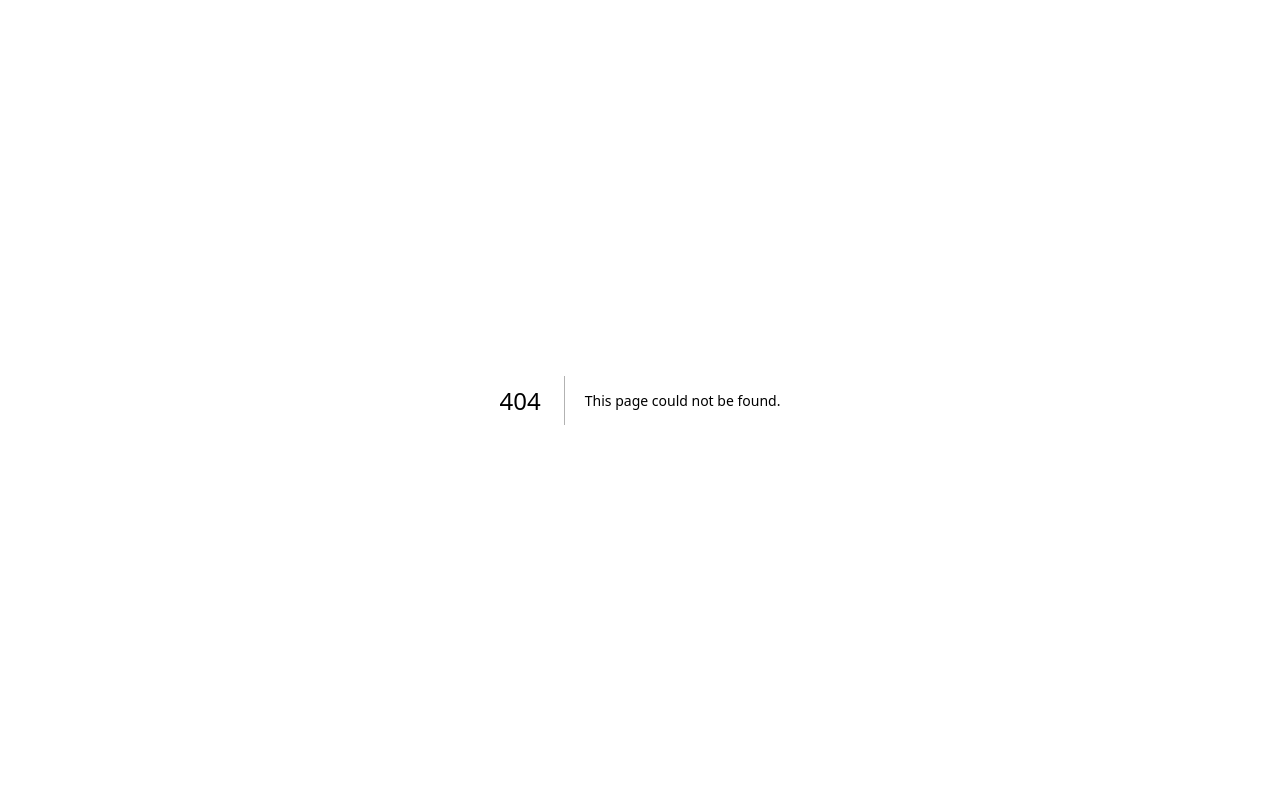
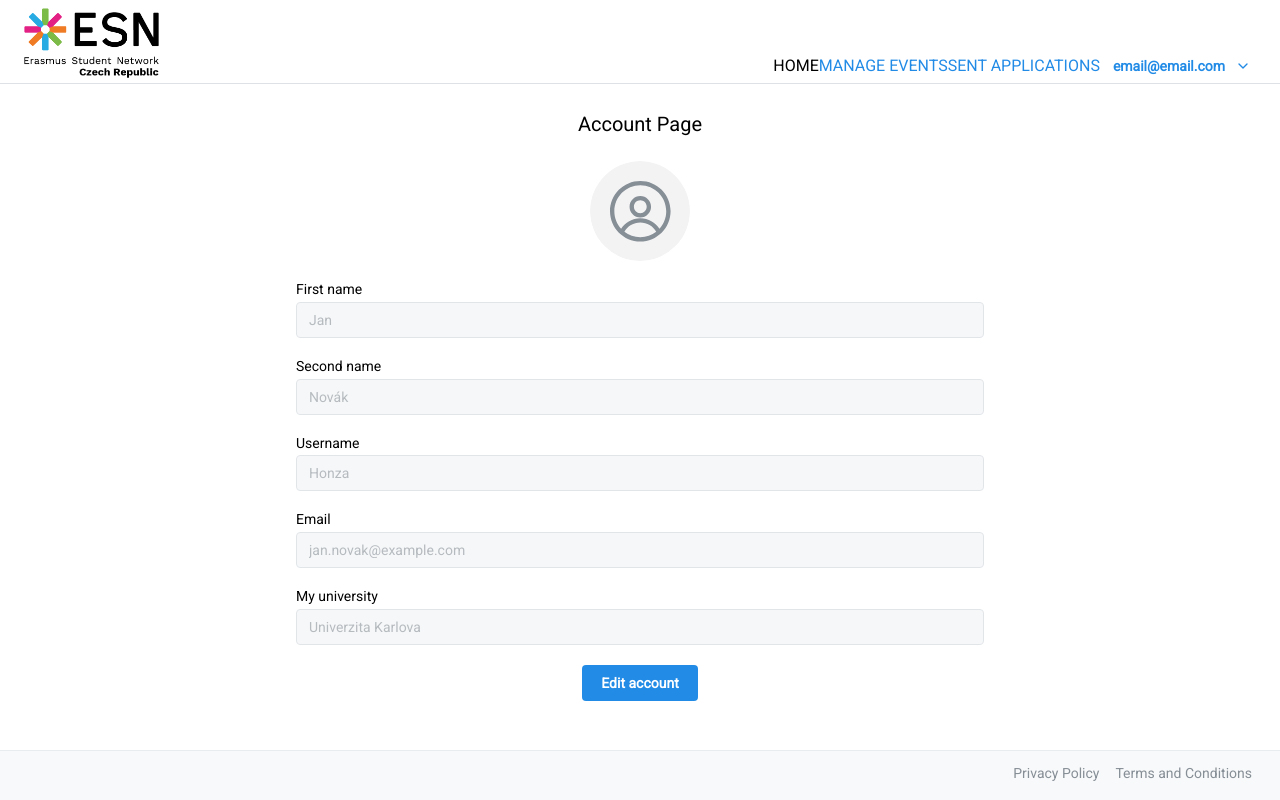
Before and after one commit to slabys/mois, a Next.js app in the folder frontend/: page /account in a window 1280 px wide. Before the commit this address had no page. Built offline with nearby package versions, Linux system fonts and the light colour scheme; no server answers.

Commit message:
Account Page layout added

```diff
--- /dev/null
+++ b/frontend/src/app/(authorized)/account/page.tsx
@@ -0,0 +1,99 @@
+"use client";
+
+import { Avatar, Box, Button, Container, Group, Overlay, Text, TextInput } from "@mantine/core";
+import { IconMoodEdit } from "@tabler/icons-react";
+import { ChangeEvent, useState } from "react";
+
+const AccountPage = () => {
+  const [hovered, setHovered] = useState(false);
+  const [isEditing, setIsEditing] = useState(false);
+  const [formData, setFormData] = useState({
+    firstName: "Jan",
+    lastName: "Novák",
+    nickname: "Honza",
+    email: "jan.novak@example.com",
+    university: "Univerzita Karlova",
+  });
+
+  //TODO: dodělat typescript
+  const handleInputChange = () => {
+    setFormData((prev) => ({ ...prev, [field]: value }));
+  };
+
+  const toggleEditing = () => {
+    setIsEditing(!isEditing);
+  };
+
+  return (
+    <Container size="sm" mt="lg">
+      <Text size="xl" mb="lg" ta="center">
+        Account Page
+      </Text>
+      <Box
+        style={{ position: "relative", width: 100, height: 100, margin: "0 auto" }}
+        onMouseEnter={() => setHovered(true)}
+        onMouseLeave={() => setHovered(false)}
+      >
+        <Avatar src="" alt="Avatar" radius="50%" size={100} />
+        {hovered && isEditing && (
+          <Overlay
+            color="rgba(0, 0, 0, 0.8)"
+            radius="50%"
+            opacity={1}
+            style={{
+              display: "flex",
+              justifyContent: "center",
+              alignItems: "center",
+            }}
+          >
+            <Button variant="light" size="xs" onClick={() => alert("Change image.")}>
+              <IconMoodEdit color="white" />
+            </Button>
+          </Overlay>
+        )}
+      </Box>
+
+      <form>
+        <TextInput
+          label="First name"
+          value={formData.firstName}
+          onChange={(e) => handleInputChange("firstName", e.target.value)}
+          disabled={!isEditing}
+          mt="md"
+        />
+        <TextInput
+          label="Second name"
+          value={formData.lastName}
+          onChange={(e) => handleInputChange("lastName", e.target.value)}
+          disabled={!isEditing}
+          mt="md"
+        />
+        <TextInput
+          label="Username"
+          value={formData.nickname}
+          onChange={(e) => handleInputChange("nickname", e.target.value)}
+          disabled={!isEditing}
+          mt="md"
+        />
+        <TextInput
+          label="Email"
+          value={formData.email}
+          onChange={(e) => handleInputChange("email", e.target.value)}
+          disabled={!isEditing}
+          mt="md"
+        />
+        <TextInput
+          label="My university"
+          value={formData.university}
+          onChange={(e) => handleInputChange("university", e.target.value)}
+          disabled={true}
+          mt="md"
+        />
+        <Group justify="center" mt="lg">
+          <Button onClick={toggleEditing}>{isEditing ? "Save changes" : "Edit account"}</Button>
+        </Group>
+      </form>
+    </Container>
+  );
+};
+export default AccountPage;
```
